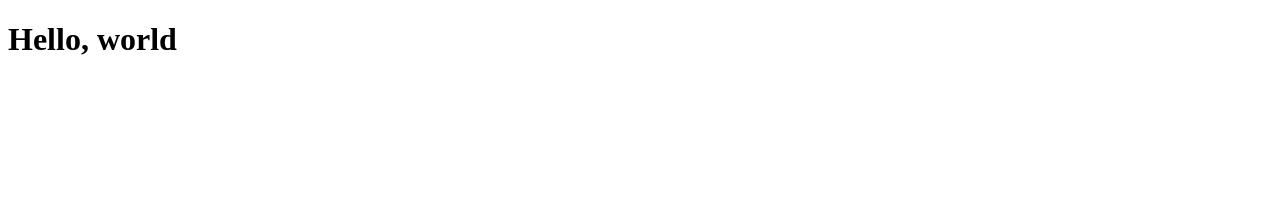
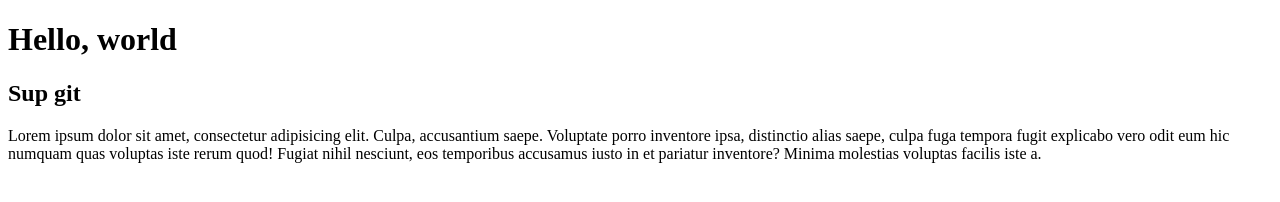
Before and after one commit to jdorocho/learning-git-branching-repo, a plain HTML site: page index.html in a window 1280 px wide. Drawn offline with Linux system fonts and the light colour scheme.

Commit message:
adding more markup

```diff
--- a/index.html
+++ b/index.html
@@ -9,6 +9,9 @@
 <body>
 
   <h1>Hello, world</h1>
+  <h2>Sup git</h2>
+
+  <p>Lorem ipsum dolor sit amet, consectetur adipisicing elit. Culpa, accusantium saepe. Voluptate porro inventore ipsa, distinctio alias saepe, culpa fuga tempora fugit explicabo vero odit eum hic numquam quas voluptas iste rerum quod! Fugiat nihil nesciunt, eos temporibus accusamus iusto in et pariatur inventore? Minima molestias voluptas facilis iste a.</p>
 
 </body>
 </html>
```
